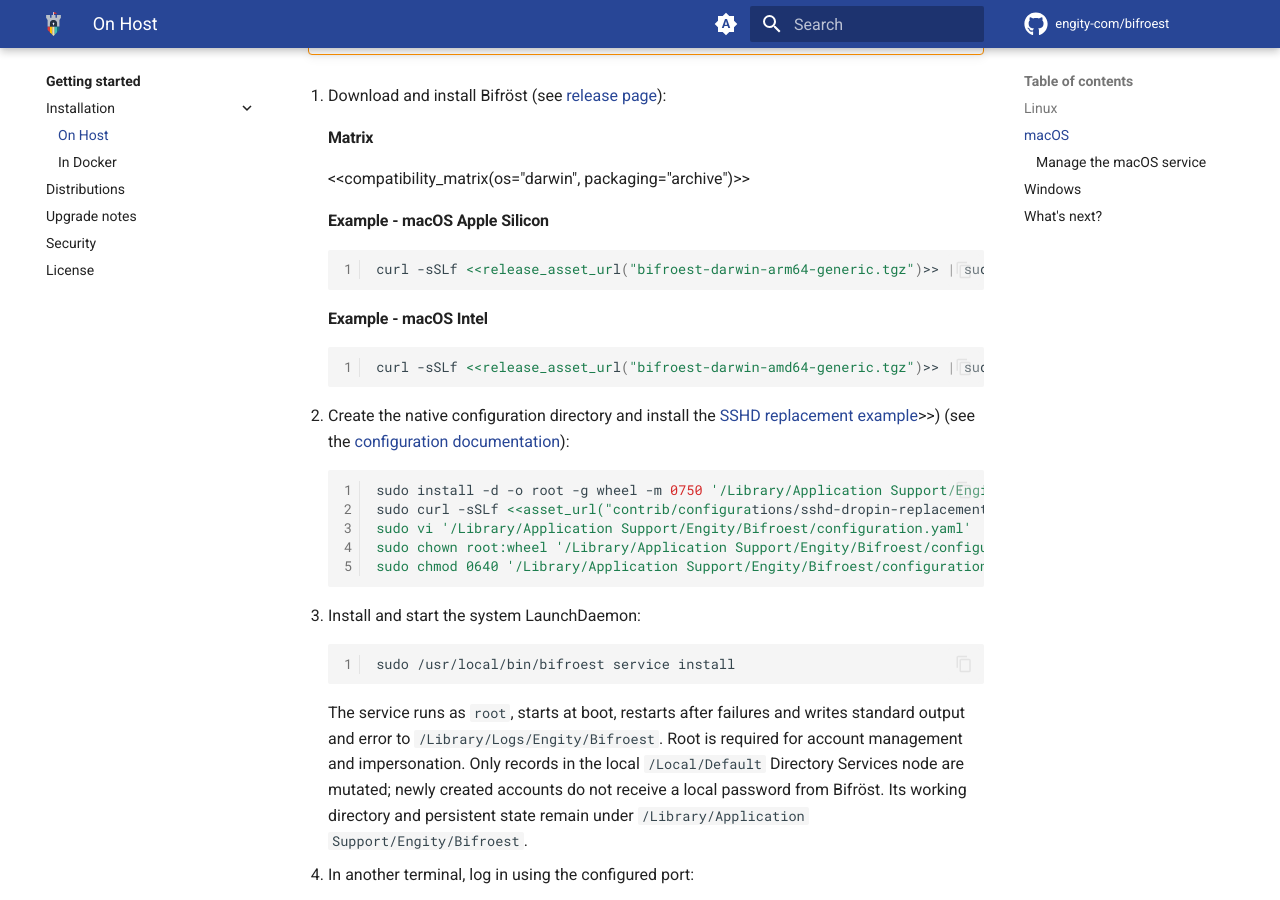
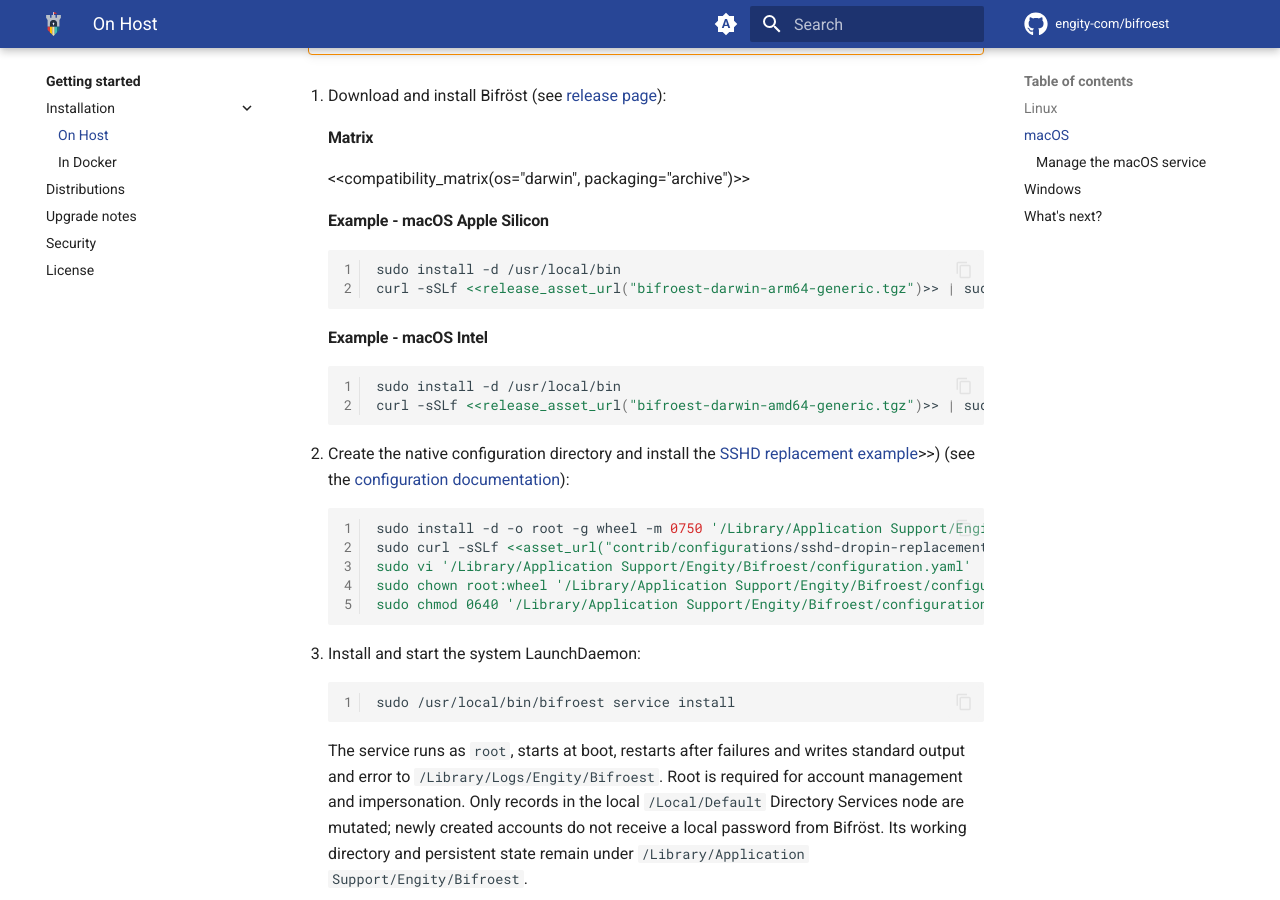
Before and after one commit to engity-com/bifroest, an MkDocs documentation site: the page built from docs/setup/on-host.md, in a window 1280 px wide and 900 px high, scrolled down 1719 px. Built offline with MkDocs 1.6.1 and Material for MkDocs 9.7.7, drawn with Linux system fonts in a browser that asks for light colours; comment, search, counter and statistics services are not loaded; the version menu is left out.

Commit message:
Create macOS install directory in examples

````diff
--- a/docs/setup/on-host.md
+++ b/docs/setup/on-host.md
@@ -76,11 +76,13 @@
 
     #### Example - macOS Apple Silicon
     ```shell
+    sudo install -d /usr/local/bin
     curl -sSLf <<release_asset_url("bifroest-darwin-arm64-generic.tgz")>> | sudo tar -zxv -C /usr/local/bin bifroest
     ```
 
     #### Example - macOS Intel
     ```shell
+    sudo install -d /usr/local/bin
     curl -sSLf <<release_asset_url("bifroest-darwin-amd64-generic.tgz")>> | sudo tar -zxv -C /usr/local/bin bifroest
     ```
 
````
Also changed, not shown: docs/setup/distribution.md (+2 -0 lines).
